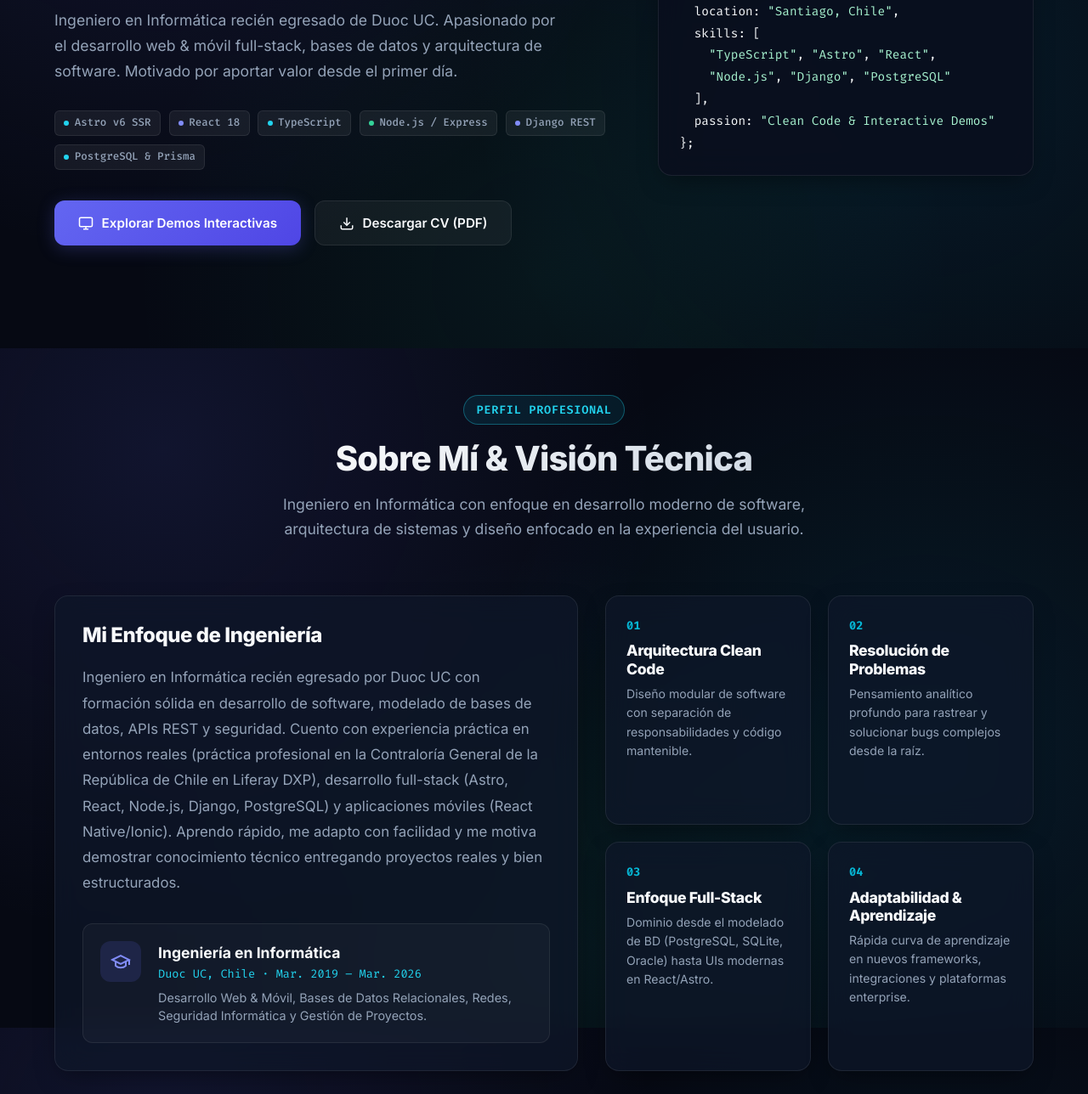
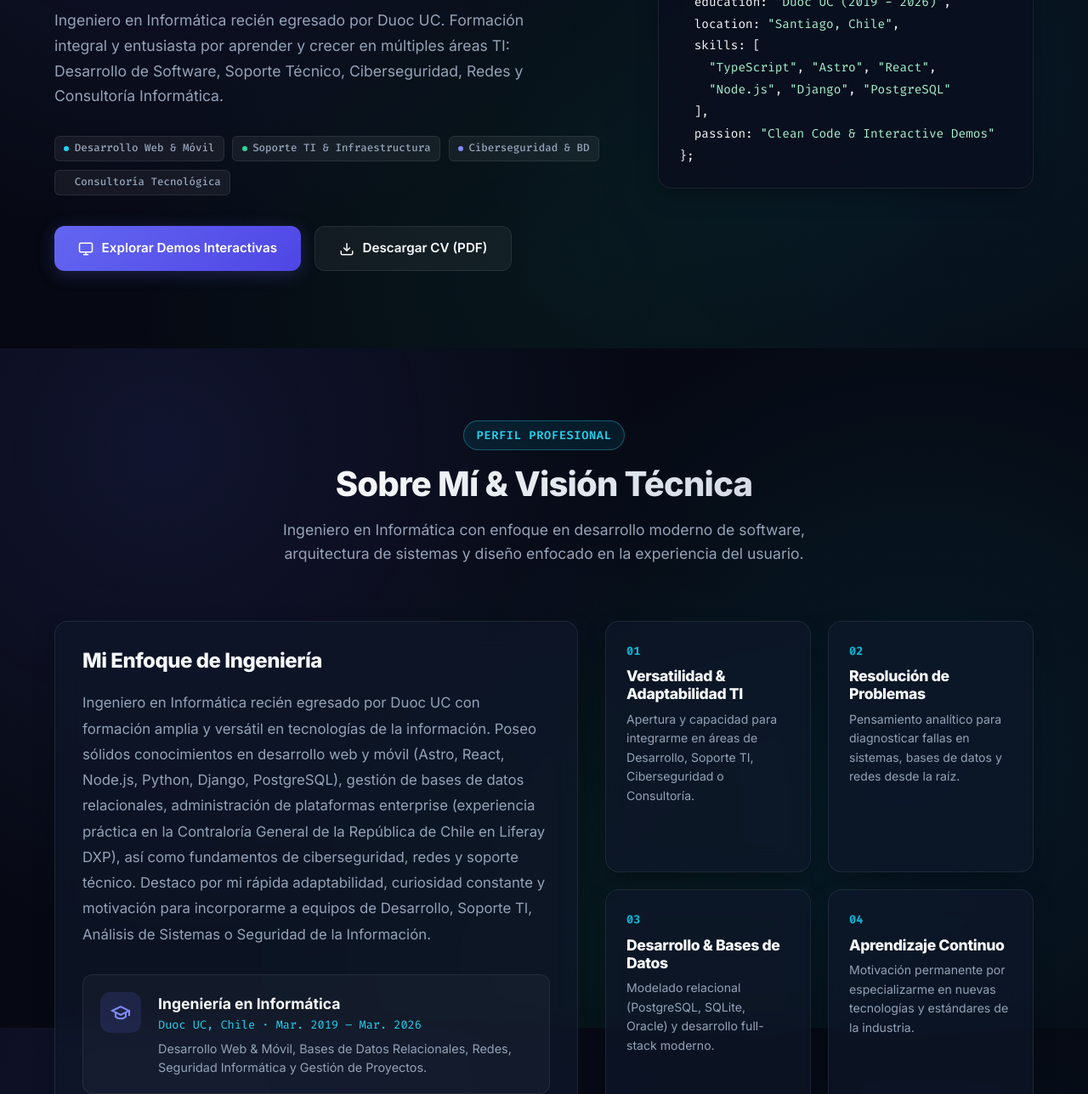
Before and after one commit to Frank9015/portfolio-franco, an Astro site: page / in a window 1280 px wide. Shown: the part 390-1678 px from the top of the page at 85% size. Built offline with nearby package versions, Linux system fonts and the light colour scheme; Astro itself is replaced by a stand-in of ours.

Commit message:
feat(narrative): update portfolio narrative to highlight multi-disciplinary IT versatility (Development, IT Support, Cybersecurity, Consulting)

```diff
--- a/src/components/Hero.astro
+++ b/src/components/Hero.astro
@@ -22,7 +22,7 @@ import { PROFILE_CONFIG } from '../config/profile';
       </h1>
 
       <h2 class="hero-title">
-        {PROFILE_CONFIG.personal.title} <span class="divider">|</span> Full-Stack & Software Architecture
+        {PROFILE_CONFIG.personal.title} <span class="divider">|</span> Desarrollo · Soporte TI · Ciberseguridad · Consultoría
       </h2>
 
       <p class="hero-bio">
@@ -30,12 +30,10 @@ import { PROFILE_CONFIG } from '../config/profile';
       </p>
 
       <div class="hero-tech-badges">
-        <span class="badge"><span class="badge-dot cyan"></span>Astro v6 SSR</span>
-        <span class="badge"><span class="badge-dot indigo"></span>React 18</span>
-        <span class="badge"><span class="badge-dot cyan"></span>TypeScript</span>
-        <span class="badge"><span class="badge-dot emerald"></span>Node.js / Express</span>
-        <span class="badge"><span class="badge-dot indigo"></span>Django REST</span>
-        <span class="badge"><span class="badge-dot cyan"></span>PostgreSQL & Prisma</span>
+        <span class="badge"><span class="badge-dot cyan"></span>Desarrollo Web & Móvil</span>
+        <span class="badge"><span class="badge-dot emerald"></span>Soporte TI & Infraestructura</span>
+        <span class="badge"><span class="badge-dot indigo"></span>Ciberseguridad & BD</span>
+        <span class="badge"><span class="badge-dot yellow"></span>Consultoría Tecnológica</span>
       </div>
 
       <div class="hero-actions">
--- a/src/config/profile.ts
+++ b/src/config/profile.ts
@@ -26,8 +26,8 @@ export const PROFILE_CONFIG = {
   personal: {
     name: "Franco Alfredo Borotto Vidal",
     title: "Ingeniero en Informática (Recién Egresado)",
-    shortBio: "Ingeniero en Informática recién egresado de Duoc UC. Apasionado por el desarrollo web & móvil full-stack, bases de datos y arquitectura de software. Motivado por aportar valor desde el primer día.",
-    fullBio: "Ingeniero en Informática recién egresado por Duoc UC con formación sólida en desarrollo de software, modelado de bases de datos, APIs REST y seguridad. Cuento con experiencia práctica en entornos reales (práctica profesional en la Contraloría General de la República de Chile en Liferay DXP), desarrollo full-stack (Astro, React, Node.js, Django, PostgreSQL) y aplicaciones móviles (React Native/Ionic). Aprendo rápido, me adapto con facilidad y me motiva demostrar conocimiento técnico entregando proyectos reales y bien estructurados.",
+    shortBio: "Ingeniero en Informática recién egresado por Duoc UC. Formación integral y entusiasta por aprender y crecer en múltiples áreas TI: Desarrollo de Software, Soporte Técnico, Ciberseguridad, Redes y Consultoría Informática.",
+    fullBio: "Ingeniero en Informática recién egresado por Duoc UC con formación amplia y versátil en tecnologías de la información. Poseo sólidos conocimientos en desarrollo web y móvil (Astro, React, Node.js, Python, Django, PostgreSQL), gestión de bases de datos relacionales, administración de plataformas enterprise (experiencia práctica en la Contraloría General de la República de Chile en Liferay DXP), así como fundamentos de ciberseguridad, redes y soporte técnico. Destaco por mi rápida adaptabilidad, curiosidad constante y motivación para incorporarme a equipos de Desarrollo, Soporte TI, Análisis de Sistemas o Seguridad de la Información.",
     email: "francoborottov@gmail.com",
     phone: "+56 9 9894 8474",
     location: "Santiago, Chile",
@@ -44,10 +44,10 @@ export const PROFILE_CONFIG = {
   },
 
   strengths: [
-    { title: "Arquitectura Clean Code", desc: "Diseño modular de software con separación de responsabilidades y código mantenible." },
-    { title: "Resolución de Problemas", desc: "Pensamiento analítico profundo para rastrear y solucionar bugs complejos desde la raíz." },
-    { title: "Enfoque Full-Stack", desc: "Dominio desde el modelado de BD (PostgreSQL, SQLite, Oracle) hasta UIs modernas en React/Astro." },
-    { title: "Adaptabilidad & Aprendizaje", desc: "Rápida curva de aprendizaje en nuevos frameworks, integraciones y plataformas enterprise." }
+    { title: "Versatilidad & Adaptabilidad TI", desc: "Apertura y capacidad para integrarme en áreas de Desarrollo, Soporte TI, Ciberseguridad o Consultoría." },
+    { title: "Resolución de Problemas", desc: "Pensamiento analítico para diagnosticar fallas en sistemas, bases de datos y redes desde la raíz." },
+    { title: "Desarrollo & Bases de Datos", desc: "Modelado relacional (PostgreSQL, SQLite, Oracle) y desarrollo full-stack moderno." },
+    { title: "Aprendizaje Continuo", desc: "Motivación permanente por especializarme en nuevas tecnologías y estándares de la industria." }
   ],
 
   skills: {
```
